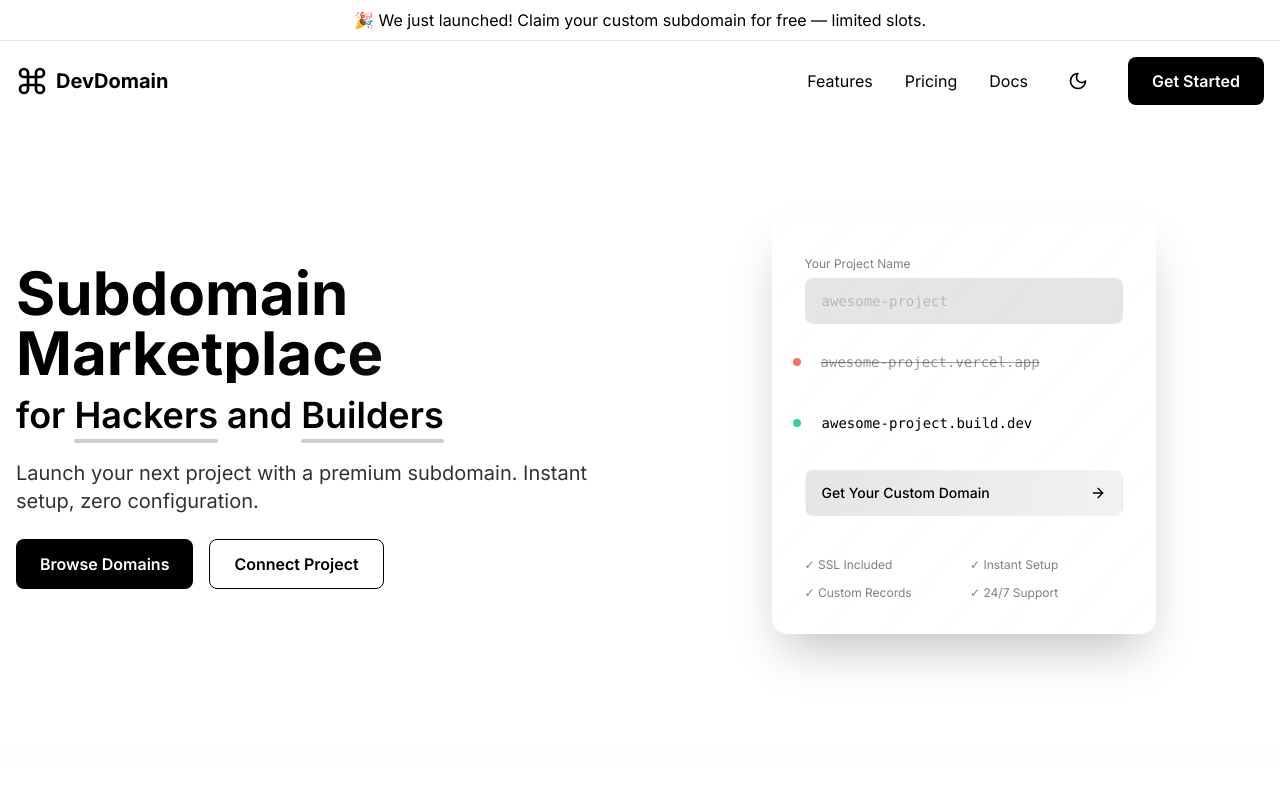
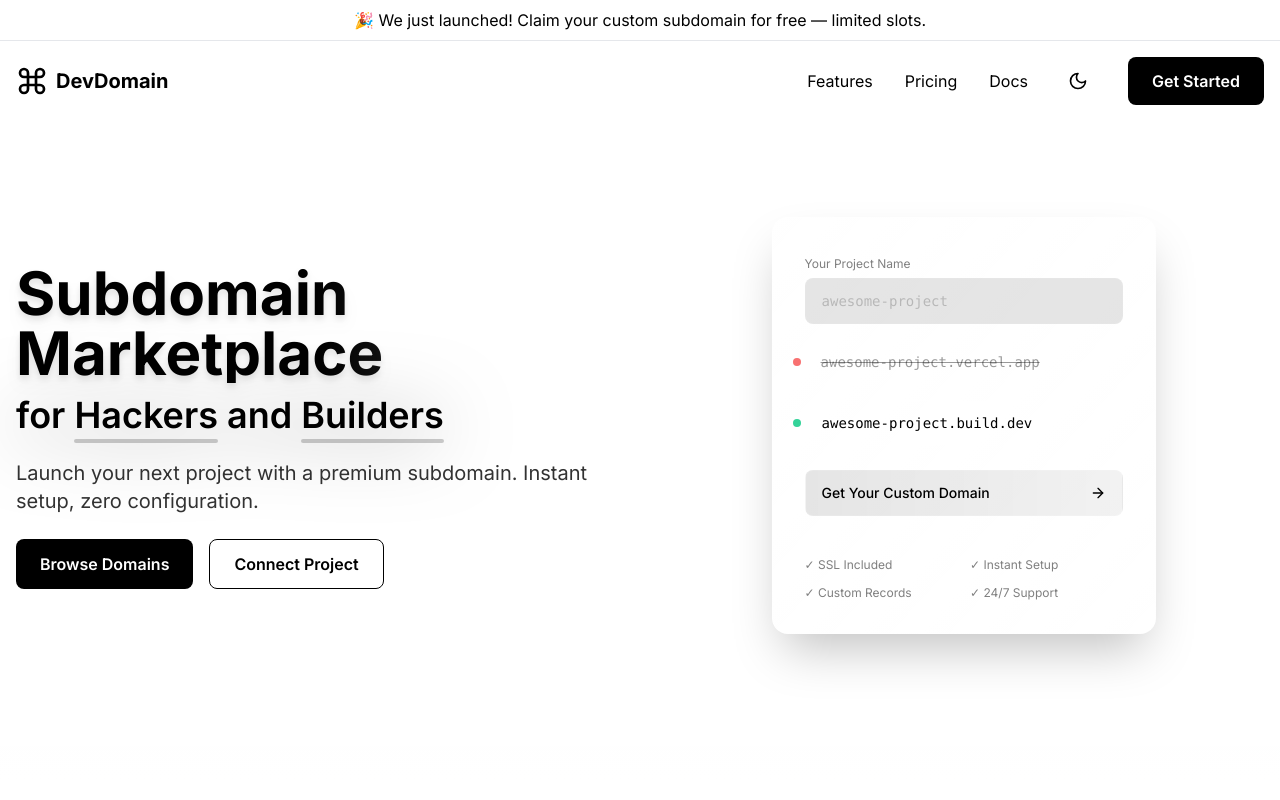
Before and after one commit to Xundan91/GhostDNS, a Next.js app: page / in a window 1280 px wide. Shown: the top 800 px of the page. Built offline with nearby package versions, Linux system fonts and the light colour scheme.

Commit message:
Updated logout

```diff
--- a/src/app/dashboard/layout.tsx
+++ b/src/app/dashboard/layout.tsx
@@ -5,7 +5,7 @@ import { Menu as HeadlessMenu } from '@headlessui/react';
 import { useRouter, usePathname } from 'next/navigation';
 import { useState, useEffect } from 'react';
 import Link from 'next/link';
-import { useSession } from 'next-auth/react';
+import { useSession, signOut } from 'next-auth/react';
 import ThemeToggle from '@/components/ThemeToggle';
 
 export default function DashboardLayout({
@@ -238,7 +238,17 @@ export default function DashboardLayout({
                   </HeadlessMenu.Item>
                   <HeadlessMenu.Item>
                     {({ active }) => (
-                      <button onClick={() => router.push('/login')} className={`${active ? 'bg-accent-light/10 dark:bg-accent-dark/10' : ''} flex items-center space-x-2 px-4 py-2 w-full text-left`}>
+                      <button
+                        onClick={() => {
+                          // Clear all local and session storage
+                          if (typeof window !== 'undefined') {
+                            localStorage.clear();
+                            sessionStorage.clear();
+                          }
+                          signOut({ callbackUrl: '/' });
+                        }}
+                        className={`${active ? 'bg-accent-light/10 dark:bg-accent-dark/10' : ''} flex items-center space-x-2 px-4 py-2 w-full text-left`}
+                      >
                         <LogOut className="w-4 h-4" />
                         <span>Logout</span>
                       </button>
--- a/src/components/HeroSection.tsx
+++ b/src/components/HeroSection.tsx
@@ -11,10 +11,10 @@ const HeroSection: React.FC = () => {
         <div className="grid grid-cols-1 md:grid-cols-2 gap-12 items-center">
           <div className="space-y-6">
             <h1 className="relative">
-              <span className="block text-4xl md:text-5xl lg:text-6xl font-bold leading-tight bg-gradient-to-r from-accent-light via-accent-light to-accent-light/70 dark:from-accent-dark dark:via-accent-dark dark:to-accent-dark/70 bg-clip-text text-transparent">
+              <span className="block text-4xl md:text-5xl lg:text-6xl font-bold leading-tight bg-gradient-to-r from-accent-light via-accent-light to-accent-light/70 dark:from-accent-dark dark:via-accent-dark dark:to-accent-dark/70 bg-clip-text text-transparent drop-shadow-[0_12px_48px_rgba(0,0,0,0.6)] drop-shadow-lg">
                 Subdomain Marketplace
               </span>
-              <span className="block mt-3 text-2xl md:text-3xl lg:text-4xl font-semibold">
+              <span className="block mt-3 text-2xl md:text-3xl lg:text-4xl font-semibold drop-shadow-[0_8px_36px_rgba(0,0,0,0.5)] drop-shadow">
                 for{' '}
                 <span className="relative inline-block">
                   Hackers
```
